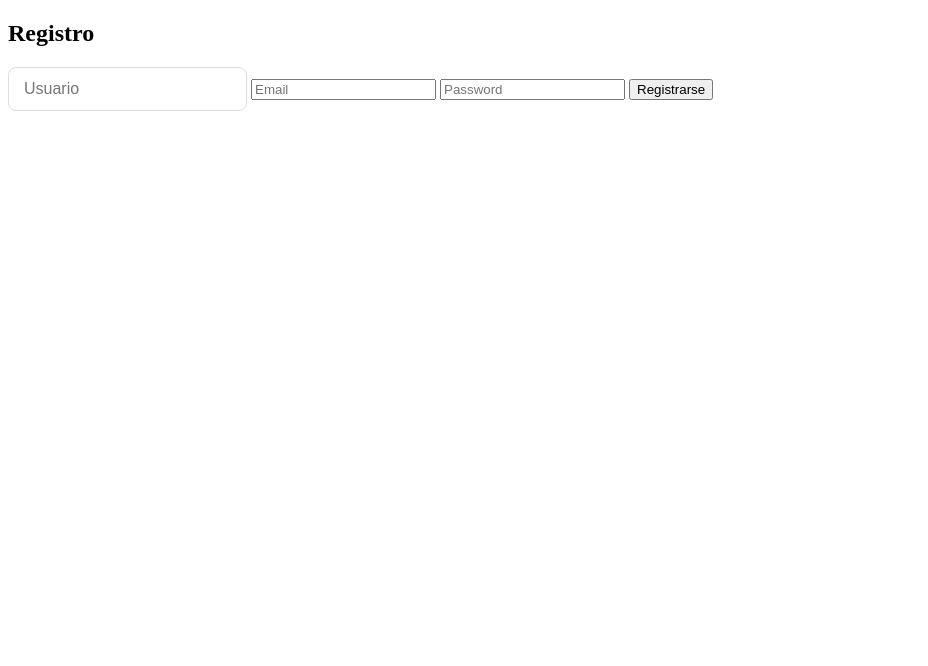
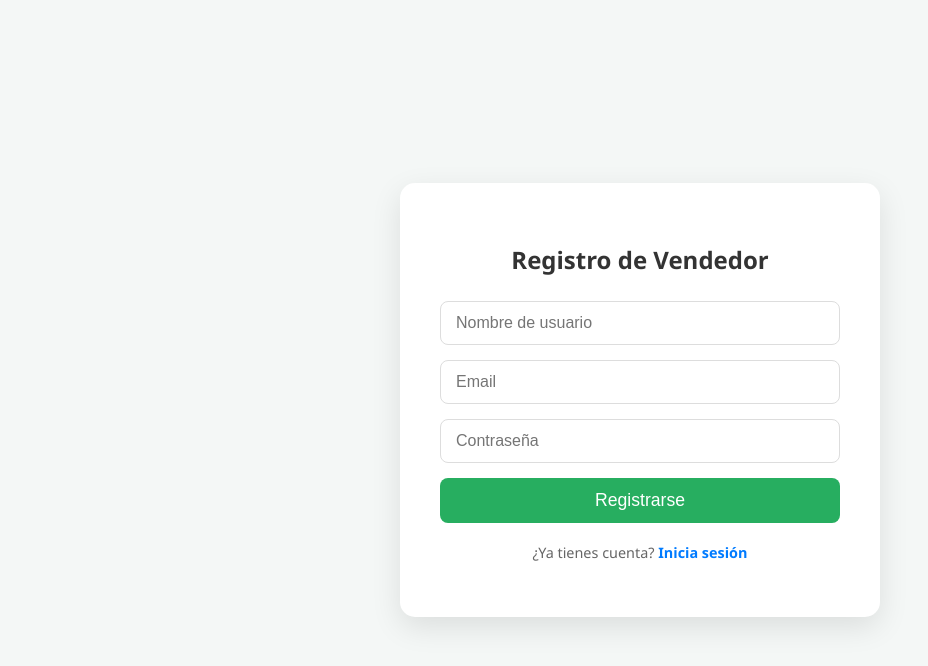
Before and after one commit to documentosvictoria82-bot/Proyecto_Tienda, a plain HTML site: page Frontend/pages/registro.html in a window 1280 px wide. Shown: the whole page, without its empty margins (0-928 px from the left). Drawn offline with Linux system fonts and the light colour scheme.

Commit message:
Serealizan los css para login y registro, sin embargo, no entra cada una, así que debe arreglarse los errores en cada una de las funciones.

```diff
--- /dev/null
+++ b/Frontend/css/login.css
@@ -0,0 +1,64 @@
+/* Centrar el login en toda la pantalla */
+body {
+    margin: 0;
+    padding: 0;
+    display: flex;
+    justify-content: center;
+    align-items: center;
+    min-height: 100vh;
+    background-color: #f4f7f6;
+    font-family: 'Segoe UI', sans-serif;
+}
+
+/* El contenedor principal */
+.login-container {
+    background: #fff;
+    padding: 40px;
+    border-radius: 15px;
+    box-shadow: 0 10px 30px rgba(0,0,0,0.1);
+    width: 100%;
+    max-width: 400px;
+    text-align: center;
+}
+
+/* Títulos y texto */
+.login-container h2 {
+    margin-bottom: 25px;
+    color: #333;
+}
+
+/* Estilo de los inputs (igual que en tu formulario de gestión) */
+#loginForm input {
+    display: block;
+    width: 100%;
+    padding: 12px 15px;
+    margin-bottom: 15px;
+    border: 1px solid #ddd;
+    border-radius: 8px;
+    font-size: 1rem;
+    box-sizing: border-box; /* Importante para que el padding no rompa el ancho */
+}
+
+/* Botón de login */
+#loginForm button {
+    width: 100%;
+    padding: 12px;
+    background-color: #007bff;
+    color: white;
+    border: none;
+    border-radius: 8px;
+    font-size: 1.1rem;
+    cursor: pointer;
+    transition: background 0.3s;
+}
+
+#loginForm button:hover {
+    background-color: #0056b3;
+}
+
+/* Link de registro */
+.login-container p {
+    margin-top: 20px;
+    font-size: 0.9rem;
+    color: #666;
+}
--- /dev/null
+++ b/Frontend/css/registro.css
@@ -0,0 +1,70 @@
+/* --- ESTILO GLOBAL PARA PÁGINAS DE ACCESO (LOGIN Y REGISTRO) --- */
+
+body {
+    margin: 0;
+    padding: 0;
+    display: flex;
+    justify-content: center; /* Centra horizontalmente */
+    align-items: center;    /* Centra verticalmente */
+    min-height: 100vh;
+    background-color: #f4f7f6;
+    font-family: 'Segoe UI', Tahoma, Geneva, Verdana, sans-serif;
+}
+
+.login-container {
+    background: #fff;
+    padding: 40px;
+    border-radius: 15px;
+    box-shadow: 0 10px 30px rgba(0,0,0,0.1);
+    width: 100%;
+    max-width: 400px;
+    text-align: center;
+}
+
+.login-container h2 {
+    margin-bottom: 25px;
+    color: #333;
+}
+
+/* Estilo unificado para inputs en ambos formularios */
+.login-container input {
+    display: block;
+    width: 100%;
+    padding: 12px 15px;
+    margin-bottom: 15px;
+    border: 1px solid #ddd;
+    border-radius: 8px;
+    font-size: 1rem;
+    box-sizing: border-box; /* Crucial para que el padding no desborde */
+}
+
+/* Estilo unificado para botones */
+.login-container button {
+    width: 100%;
+    padding: 12px;
+    background-color: #27ae60; /* Verde para registro/éxito */
+    color: white;
+    border: none;
+    border-radius: 8px;
+    font-size: 1.1rem;
+    cursor: pointer;
+    transition: background 0.3s, transform 0.2s;
+}
+
+.login-container button:hover {
+    background-color: #219150;
+    transform: translateY(-2px);
+}
+
+/* Enlaces (¿Ya tienes cuenta? / ¿Regístrate?) */
+.login-container p {
+    margin-top: 20px;
+    font-size: 0.9rem;
+    color: #666;
+}
+
+.login-container a {
+    color: #007bff;
+    text-decoration: none;
+    font-weight: bold;
+}
--- a/Frontend/js/login.js
+++ b/Frontend/js/login.js
@@ -27,4 +27,6 @@ localStorage.setItem("token", data.token)
 
 alert("Login correcto")
 
+window.location.href = "FuncionesProveedor.html";
+
 })
--- a/Frontend/js/registro.js
+++ b/Frontend/js/registro.js
@@ -32,6 +32,8 @@ const result = await response.json()
 
 console.log(result)
 
-alert(result.message)
-
+alert(result.message);
+    if (response.ok) {
+    window.location.href = "login.html";
+    }
 })
--- a/Frontend/pages/registro.html
+++ b/Frontend/pages/registro.html
@@ -1,25 +1,24 @@
 <!DOCTYPE html>
-<html lang="en">
+<html lang="es">
 <head>
     <meta charset="UTF-8">
     <meta name="viewport" content="width=device-width, initial-scale=1.0">
-    <script src="../js/registro.js"></script>
-    <link rel="stylesheet" href="../css/creacionproducto.css">
-    <title>Vendedor</title>
+    <title>Registro de Vendedor</title>
+    <link rel="stylesheet" href="../css/registro.css">
+    <script defer src="../js/registro.js"></script>
 </head>
 <body>
-   <h2>Registro</h2>
 
-<form id="registerForm">
-
-<input type="text" placeholder="Usuario" id="usuario" required>
-<input type="email" placeholder="Email" id="email" required>
-<input type="password" placeholder="Password" id="password" required>
-
-<button type="submit">Registrarse</button>
-
-</form>
-
+<div class="login-container">
+    <h2>Registro de Vendedor</h2>
+    <form id="registerForm">
+        <input type="text" id="usuario" placeholder="Nombre de usuario" required>
+        <input type="email" id="email" placeholder="Email" required>
+        <input type="password" id="password" placeholder="Contraseña" required>
+        <button type="submit">Registrarse</button>
+        <p>¿Ya tienes cuenta? <a href="login.html">Inicia sesión</a></p>
+    </form>
+</div>
 
 </body>
 </html>
```
Also changed, not shown: Frontend/pages/login.html (+1 -1 lines).
